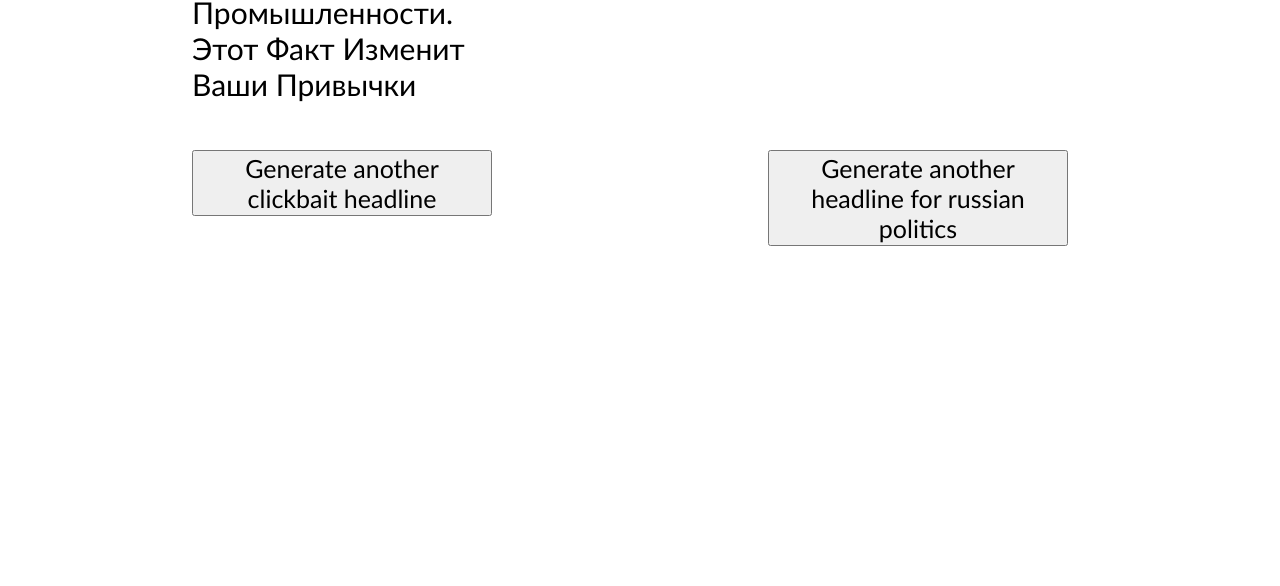
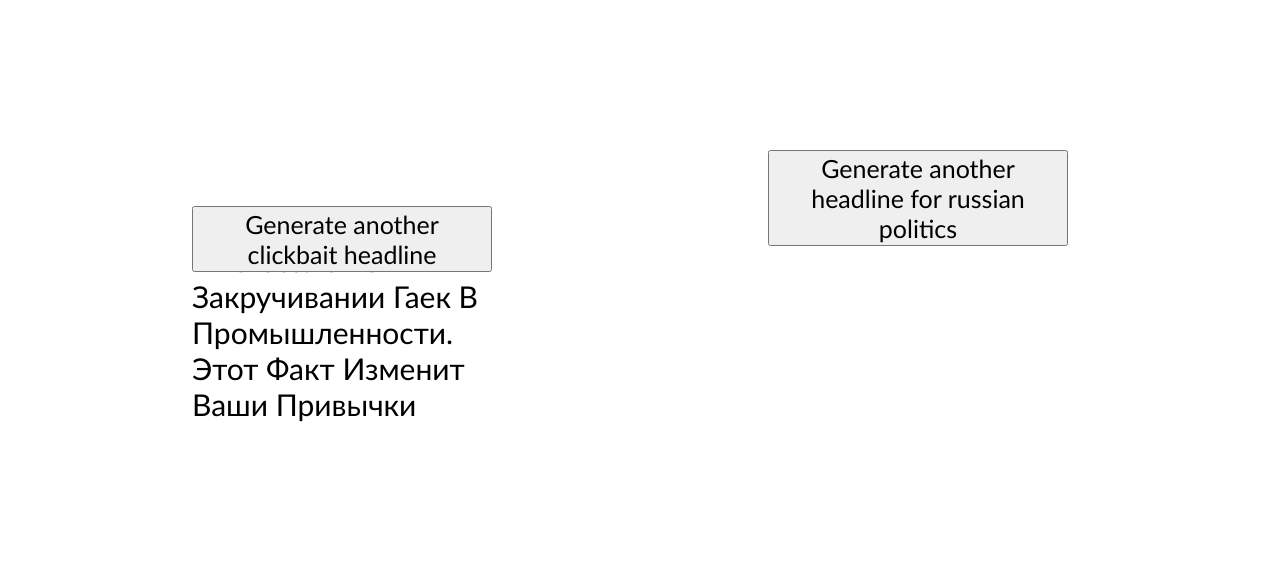
Before and after one commit to NickVeld/clickbait-header-generator, a plain HTML site: page index.html in a window 1280 px wide. Shown: the part 214-800 px from the top of the page. Drawn offline with Linux system fonts and the light colour scheme.

Commit message:
clickbait.css fix button position

```diff
--- a/src_files/clickbait.css
+++ b/src_files/clickbait.css
@@ -2,7 +2,7 @@
     width:300px;
     height:auto;
     position:fixed;
-    top:calc(30vh - 140px);
+    top:calc(70vh - 140px);
     left:15vw;
     font:lighter 30px 'Karla', calibri;
   }
@@ -11,7 +11,7 @@
     width:300px;
     height:auto;
     position:fixed;
-    top:calc(63vh - 140px);
+    top:calc(70vh - 140px);
     left:15vw;
     font:lighter 25px 'Karla', calibri;
   }
```
